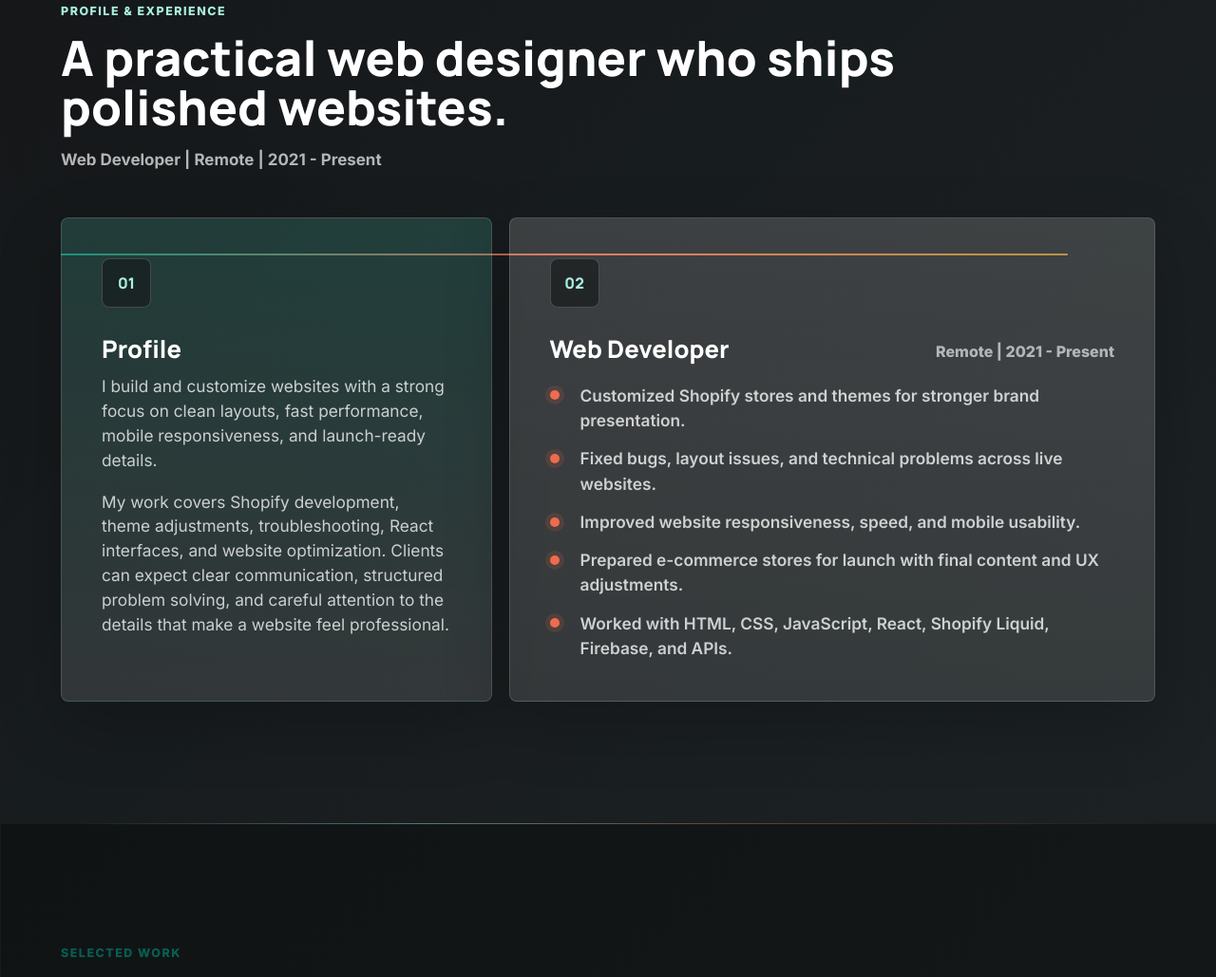
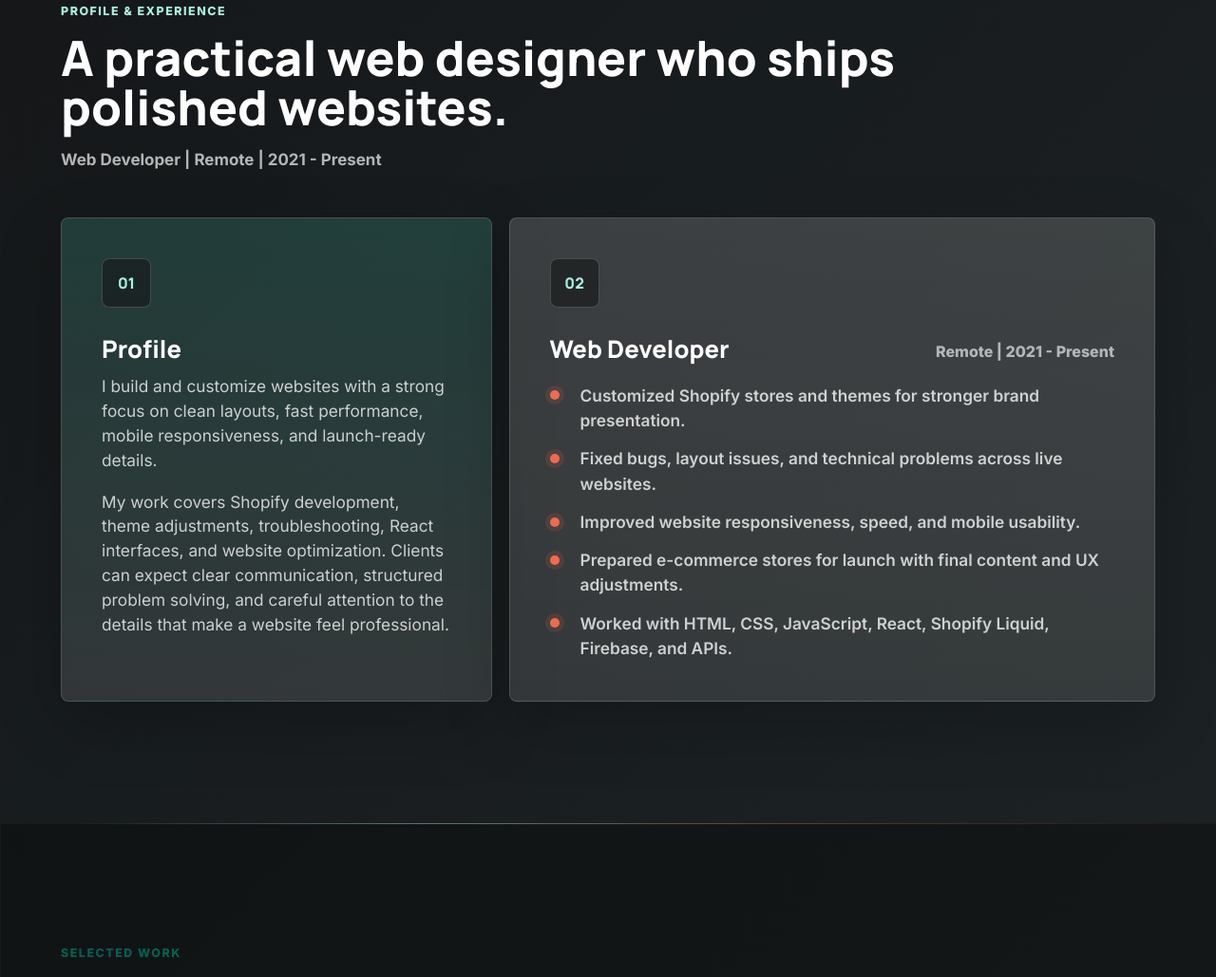
Before and after one commit to abdul1245/portfolio, a website built with Vite: page index.html in a window 1280 px wide. Shown: the part 1326-2355 px from the top of the page at 95% size. Built offline with nearby package versions, Linux system fonts and the light colour scheme.

Commit message:
20.05.2026

```diff
--- a/src/styles.css
+++ b/src/styles.css
@@ -697,18 +697,6 @@ h3 {
   align-items: stretch;
 }
 
-.profile-work-grid::before {
-  position: absolute;
-  top: 38px;
-  right: 0;
-  left: 0;
-  height: 2px;
-  background: linear-gradient(90deg, rgba(14, 143, 120, 0.95), rgba(238, 108, 77, 0.9), rgba(201, 146, 34, 0.85));
-  transform: scaleX(0.92);
-  transform-origin: left;
-  content: "";
-}
-
 .profile-panel,
 .experience-panel {
   position: relative;
@@ -821,10 +809,6 @@ h3 {
   transform: translateY(-4px);
 }
 
-.reveal-ready .profile-work-section.is-visible .profile-work-grid::before {
-  animation: lineGrow 760ms ease both;
-}
-
 .reveal-ready .profile-work-section.is-visible .experience-list li {
   animation: itemLift 520ms ease both;
 }
@@ -843,16 +827,6 @@ h3 {
 
 .reveal-ready .profile-work-section.is-visible .experience-list li:nth-child(5) {
   animation-delay: 280ms;
-}
-
-@keyframes lineGrow {
-  from {
-    transform: scaleX(0);
-  }
-
-  to {
-    transform: scaleX(0.92);
-  }
 }
 
 @keyframes itemLift {
@@ -1239,10 +1213,6 @@ h3 {
     grid-template-columns: repeat(2, 1fr);
   }
 
-  .profile-work-grid::before {
-    display: none;
-  }
-
   .project-grid {
     grid-template-columns: 1fr;
   }
```
Also changed, not shown: dist/assets/index-BXb6HiqF.js (renamed from dist/assets/index-CrsxjiBI.js), dist/assets/index-CukKXL9m.css (deleted), dist/assets/index-DXY8miPb.css (added), dist/index.html.
